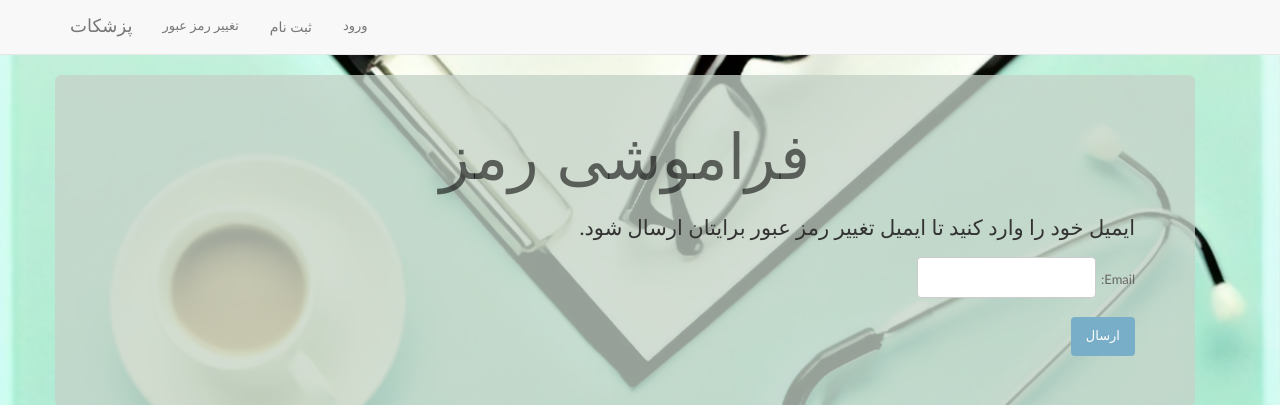
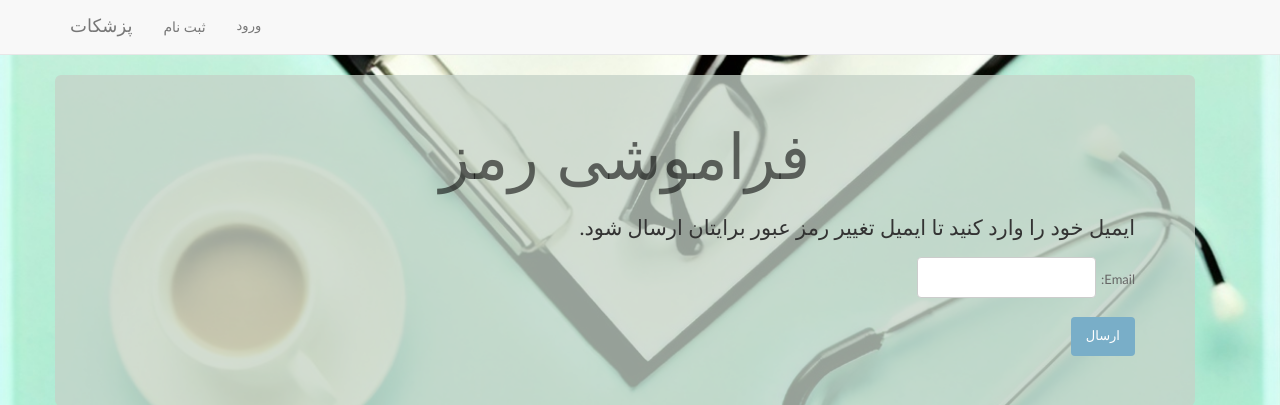
Before and after one commit to lilygoli/SAD_Pezeshkat, a Django app: page /accounts/password_reset/ in a window 1280 px wide. Shown: the top 405 px of the page. Run offline with Django 3.2, Linux system fonts and the light colour scheme; some libraries are stand-ins or nearby versions.

Commit message:
change place of "change password" button

```diff
--- a/SAD/templates/base.html
+++ b/SAD/templates/base.html
@@ -32,7 +32,6 @@
         <ul class="nav navbar-nav">
 
             <li><a class="navbar-brand" href="{% url 'accounts:index' %}">پزشکات</a></li>
-            <li><a class="navbar-link" href="{% url 'accounts:password_change' %}">تغییر رمز عبور</a></li>
             <li class="dropdown show">
                 {% if not user.is_authenticated %}
                     <a class="btn btn-secondary dropdown-toggle" href="#" role="button" id="dropdownMenuLink"
--- a/SAD/templates/registration/index.html
+++ b/SAD/templates/registration/index.html
@@ -10,6 +10,7 @@
                 {% endblock %}
 
                 <a href="{% url 'accounts:edit_profile' %}"><input type=button value='ویرایش پروفایل'></a>
+                <a href="{% url 'accounts:password_change' %}"><input type=button value='تغییر رمز عبور'></a>
 
             {% else %}
                 <h2>برای استفاده از وبسایت وارد شوید یا ثبت نام کنید.</h2>
```
